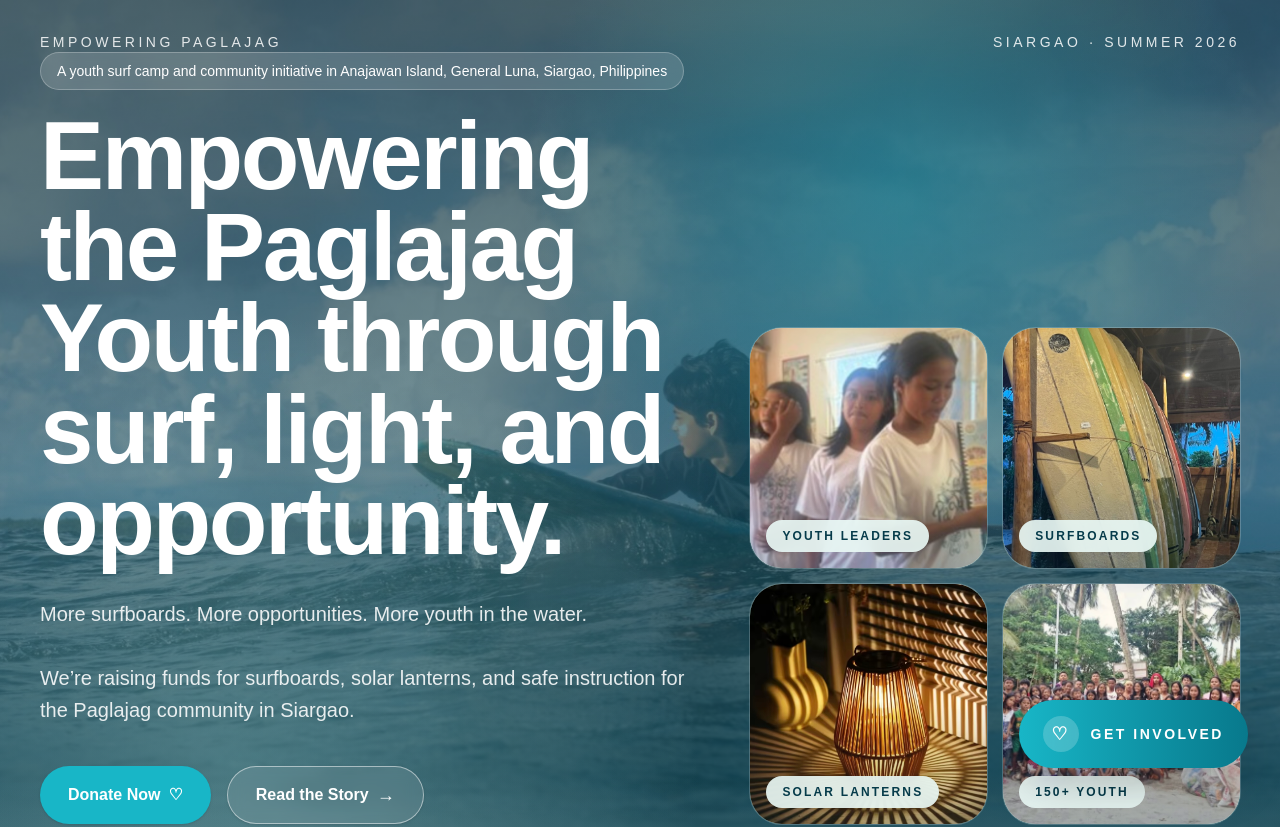
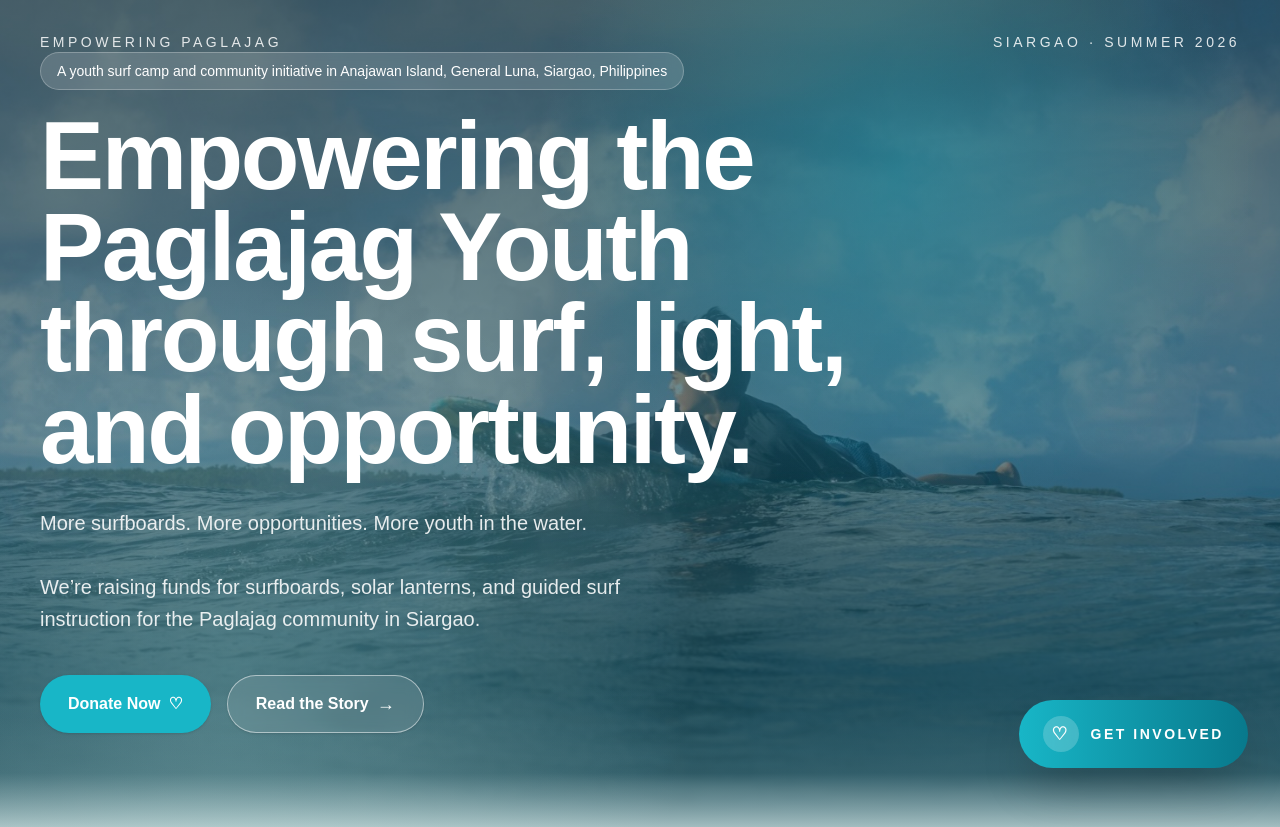
Before and after one commit to mikekerveillant/paglajag-surf, a Next.js app: page / in a window 1280 px wide. Shown: the top 827 px of the page. Built offline with nearby package versions, Linux system fonts and the light colour scheme.

Commit message:
Update hero text

```diff
--- a/app/page.tsx
+++ b/app/page.tsx
@@ -88,11 +88,11 @@ const roadmapGoals = [
 
 const galleryImages = [
   [imagePaths.youthRoom, "Paglajag youth leaders"],
+  [imagePaths.surfboards, "Surfboards for the camp"],
+  [imagePaths.lantern, "Solar lanterns"],
   [imagePaths.youthGroup, "Paglajag community"],
-  [imagePaths.surfboards, "Surfboards for the camp"],
+  [imagePaths.ocean, "Siargao ocean"],
   [imagePaths.surfing, "James surfing"],
-  [imagePaths.ocean, "Siargao ocean"],
-  [imagePaths.soccer, "James on the field"],
 ];
 
 type ButtonProps = {
@@ -326,7 +326,7 @@ export default function SiargaoSurfCampLandingPage() {
             <span>Siargao · Summer 2026</span>
           </nav>
 
-          <div className="grid items-end gap-12 pb-24 lg:grid-cols-[1.15fr_0.85fr]">
+          <div className="pb-24">
             <div className="max-w-4xl">
               <p className="mb-5 inline-flex rounded-full border border-white/25 bg-white/15 px-4 py-2 text-sm backdrop-blur">
                 A youth surf camp and community initiative in Anajawan Island, General Luna, Siargao, Philippines
@@ -340,21 +340,12 @@ export default function SiargaoSurfCampLandingPage() {
                 More surfboards. More opportunities. More youth in the water.
                 <br />
                 <br />
-                We’re raising funds for surfboards, solar lanterns, and safe instruction for the Paglajag community in Siargao.
+                We’re raising funds for surfboards, solar lanterns, and guided surf instruction for the Paglajag community in Siargao.
               </p>
 
               <div className="mt-10 flex flex-col gap-4 sm:flex-row">
                 <Button href="#donate">Donate Now <span className="ml-2">♡</span></Button>
                 <Button href="#story" variant="outlineLight">Read the Story <ArrowIcon /></Button>
-              </div>
-            </div>
-
-            <div className="hidden lg:block">
-              <div className="grid grid-cols-2 gap-4">
-                <ImageFrame src={imagePaths.youthRoom} alt="Paglajag youth leaders" label="Youth Leaders" className="h-60 rounded-[2rem] ring-1 ring-white/20" />
-                <ImageFrame src={imagePaths.surfboards} alt="Surfboards" label="Surfboards" className="h-60 rounded-[2rem] ring-1 ring-white/20" />
-                <ImageFrame src={imagePaths.lantern} alt="Solar lantern" label="Solar Lanterns" className="h-60 rounded-[2rem] ring-1 ring-white/20" />
-                <ImageFrame src={imagePaths.youthGroup} alt="Youth community" label="150+ Youth" className="h-60 rounded-[2rem] ring-1 ring-white/20" />
               </div>
             </div>
           </div>
@@ -718,11 +709,11 @@ export default function SiargaoSurfCampLandingPage() {
 
           <div className="grid grid-cols-1 gap-4 sm:grid-cols-2 lg:grid-cols-3">
             <ImageFrame src={galleryImages[0][0]} alt={galleryImages[0][1]} className="h-72 rounded-[2rem]" label="Paglajag" />
-            <ImageFrame src={galleryImages[1][0]} alt={galleryImages[1][1]} className="h-72 rounded-[2rem]" label="Community" />
-            <ImageFrame src={galleryImages[2][0]} alt={galleryImages[2][1]} className="h-72 rounded-[2rem]" label="Boards" />
-            <ImageFrame src={galleryImages[3][0]} alt={galleryImages[3][1]} className="h-72 rounded-[2rem]" label="Surf" />
+            <ImageFrame src={galleryImages[1][0]} alt={galleryImages[1][1]} className="h-72 rounded-[2rem]" label="Surfboards" />
+            <ImageFrame src={galleryImages[2][0]} alt={galleryImages[2][1]} className="h-72 rounded-[2rem]" label="Solar Lanterns" />
+            <ImageFrame src={galleryImages[3][0]} alt={galleryImages[3][1]} className="h-72 rounded-[2rem]" label="Community" />
             <ImageFrame src={galleryImages[4][0]} alt={galleryImages[4][1]} className="h-72 rounded-[2rem]" label="Siargao" />
-            <ImageFrame src={galleryImages[5][0]} alt={galleryImages[5][1]} className="h-72 rounded-[2rem]" label="Discipline" />
+            <ImageFrame src={galleryImages[5][0]} alt={galleryImages[5][1]} className="h-72 rounded-[2rem]" label="Surf" />
           </div>
         </div>
       </section>
```
